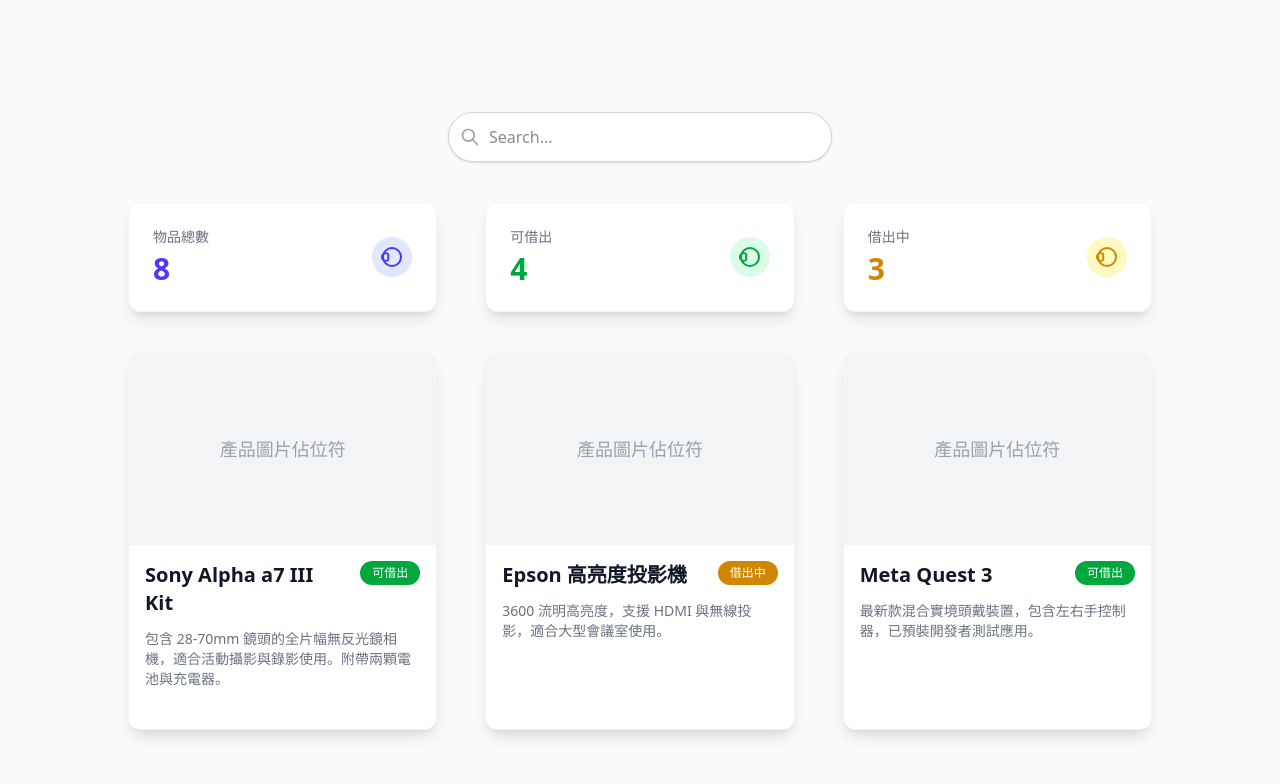
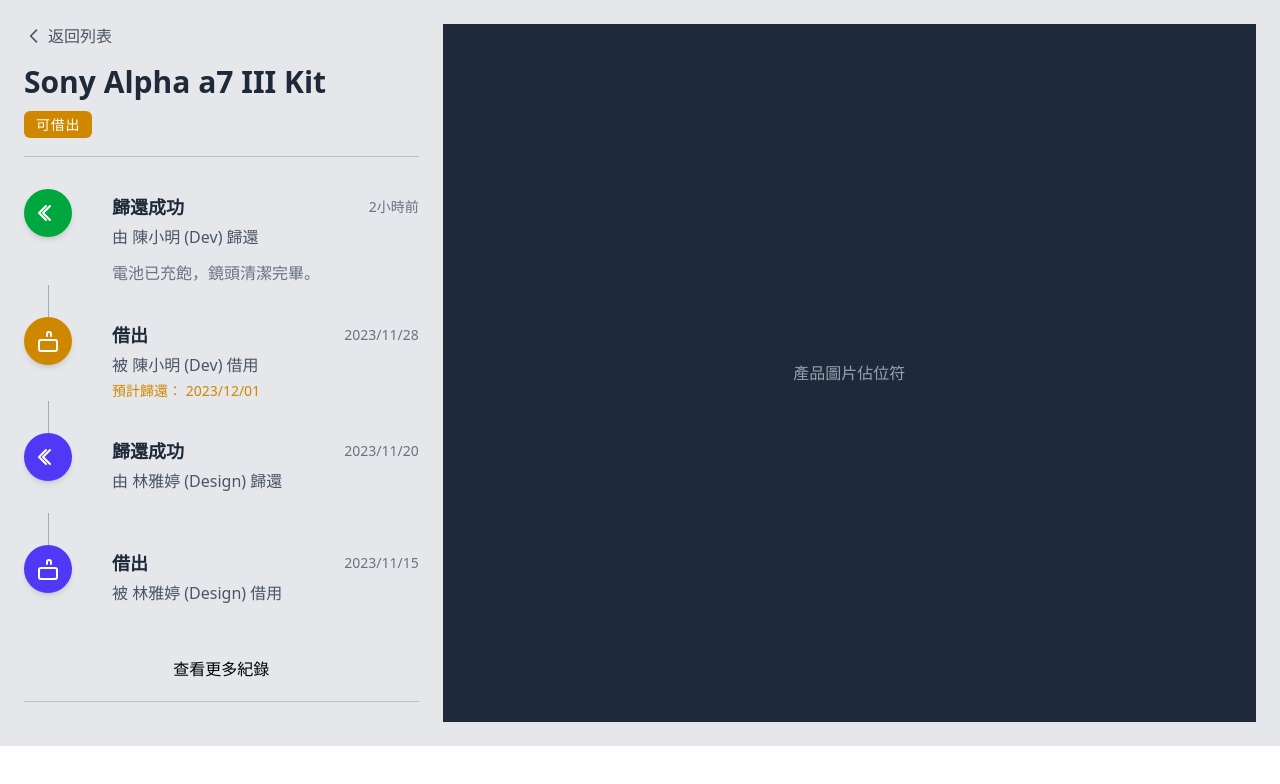
Before and after one commit to onon1101/lending-system, a Svelte app in the folder lending-frontend/: page / in a window 1280 px wide. Shown: the top 784 px of the page. Built offline with nearby package versions, Linux system fonts and the light colour scheme.

Commit message:
strugling in itemdetailpage

```diff
--- a/lending-frontend/src/App.svelte
+++ b/lending-frontend/src/App.svelte
@@ -1,4 +1,14 @@
 <script>
-  import ItemList from './pages/ItemPage.svelte'
-  </script>
-  <ItemList />
+  import ItemList from "./pages/ItemPage.svelte";
+  import ItemDetailPage from "./pages/ItemDetailPage.svelte";
+  const product = {
+    id: "CAM-001",
+    name: "Sony Alpha a7 III Kit",
+    status: "可借出",
+    description:
+      "包含 28-70mm 鏡頭的全片幅無反光鏡相機，適合活動攝影與錄影使用。附帶兩顆電池與充電器。",
+  };
+</script>
+
+<!-- <ItemList /> -->
+<ItemDetailPage productData={product} />
--- /dev/null
+++ b/lending-frontend/src/pages/ItemDetailPage.svelte
@@ -0,0 +1,172 @@
+<script>
+  // 假設從 API 或 Store 載入了單個產品的數據
+  export let productData = {
+    name: "Sony Alpha a7 III Kit",
+    id: "CAM-001",
+    status: "AVAILABLE",
+    // 模擬最近的借還紀錄數據，包含圖示所需的顏色和註記
+  };
+
+  const history = [
+    {
+      type: "歸還成功",
+      user: "陳小明 (Dev)",
+      date: "2小時前",
+      icon: "bg-green-600",
+      note: "電池已充飽，鏡頭清潔完畢。",
+      action: "歸還",
+    },
+    {
+      type: "借出",
+      user: "陳小明 (Dev)",
+      date: "2023/11/28",
+      icon: "bg-yellow-600",
+      expectedReturn: "2023/12/01",
+      action: "借用",
+    },
+    {
+      type: "歸還成功",
+      user: "林雅婷 (Design)",
+      date: "2023/11/20",
+      icon: "bg-indigo-600",
+      action: "歸還",
+    },
+    {
+      type: "借出",
+      user: "林雅婷 (Design)",
+      date: "2023/11/15",
+      icon: "bg-indigo-600",
+      action: "借用",
+    },
+  ];
+  // 狀態顏色動態計算
+  $: statusColor =
+    productData.status === "AVAILABLE" ? "bg-green-600" : "bg-yellow-600";
+
+  /**
+   * @param {string} action
+   * @returns {string} Tailwind Icon Class (SVG Placeholder)
+   */
+  function getIcon(action) {
+    // 使用 Tailwind 顏色和簡單的 SVG 佔位符模擬圖示
+    if (action === "借用") {
+      // 購物袋圖示 (Bag)
+      return `<svg class="w-6 h-6 text-white" fill="none" stroke="currentColor" viewBox="0 0 24 24" xmlns="http://www.w3.org/2000/svg"><path stroke-linecap="round" stroke-linejoin="round" stroke-width="2" d="M19 11H5a2 2 0 00-2 2v7a2 2 0 002 2h14a2 2 0 002-2v-7a2 2 0 00-2-2z"></path><path stroke-linecap="round" stroke-linejoin="round" stroke-width="2" d="M11 7V5a2 2 0 012-2h0a2 2 0 012 2v2"></path></svg>`;
+    } else if (action === "歸還") {
+      // 返回箭頭圖示 (Back/Check)
+      return `<svg class="w-6 h-6 text-white" fill="none" stroke="currentColor" viewBox="0 0 24 24" xmlns="http://www.w3.org/2000/svg"><path stroke-linecap="round" stroke-linejoin="round" stroke-width="2" d="M10 19l-7-7 7-7m4 14l-7-7 7-7"></path></svg>`;
+    }
+    return "";
+  }
+</script>
+
+<div class="grid grid-cols-3 gap-6 bg-gray-200 px-6 py-6">
+  <!-- Letf Section -->
+  <section class="col-span-1">
+    <!-- Back Button -->
+    <a
+      href="/"
+      class="text-gray-600 hover:text-blue-600 flex items-center mb-4 text-base font-medium transition duration-150"
+    >
+      <svg
+        class="w-5 h-5 mr-1"
+        fill="none"
+        stroke="currentColor"
+        viewBox="0 0 24 24"
+        xmlns="http://www.w3.org/2000/svg"
+        ><path
+          stroke-linecap="round"
+          stroke-linejoin="round"
+          stroke-width="2"
+          d="M15 19l-7-7 7-7"
+        ></path></svg
+      >
+      返回列表
+    </a>
+
+    <!-- Title -->
+    <h1 class="text-3xl font-bold text-gray-800 mb-3">{productData.name}</h1>
+
+    <!-- Status -->
+    <span
+      class="bg-green-600/20 text-white text-sm rounded-md px-3 py-1 uppercase tracking-wider {statusColor}"
+      >{productData.status}</span
+    >
+
+    <!-- slash -->
+    <div class="h-px w-full bg-gray-800/20 mt-5 mb-5"></div>
+
+    <!-- history -->
+    <div class="mt-8">
+      <div class="space-y-8 relative pl-6">
+        <!-- <div class="w-0.5 bg-gray-200 top-0 bottom-0 left-6 relative"></div> -->
+        {#each history as record, i}
+          <div class="relative min-h-20">
+            <!-- left icon  -->
+
+            <!-- {#if i !== 0}
+                <div
+                  class="absolute bottom-full -translate-x-1/2 w-px h-10 bg-gray-600/40"
+                ></div>
+              {/if} -->
+
+            <!-- icon 完整置中 -->
+            <div
+              class="absolute -translate-x-1/2 top-0 w-12 h-12 rounded-full
+                {record.icon} flex items-center justify-center z-10 shadow-md"
+            >
+              {@html getIcon(record.action)}
+            </div>
+
+            <!-- {#if i !== history.length - 1}
+                <div
+                  class="absolute top-full -translate-x-1/2 w-px h-24 bg-gray-600/40"
+                ></div>
+              {/if} -->
+
+            <div class="ml-16 pt-1">
+              <h3 class="text-gray-800 flex items-center justify-between mb-1">
+                <span class="text-lg font-bold">{record.type}</span>
+                <span class="text-sm font-medium text-gray-500"
+                  >{record.date}</span
+                >
+              </h3>
+              <p class="text-base text-gray-600">
+                {record.type === "借出" ? "被" : "由"}
+                {record.user}
+                {record.action}
+              </p>
+              {#if record.note}
+                <div class="mt-3 text-gray-500">
+                  {record.note}
+                </div>
+              {/if}
+              {#if record.expectedReturn}
+                <p class="text-sm text-yellow-600 mt-1 font-medium">
+                  預計歸還： {record.expectedReturn}
+                </p>
+              {/if}
+            </div>
+            {#if i !== history.length - 1}
+              <div class="absolute top-full w-px h-16 bg-gray-600/40"></div>
+            {/if}
+          </div>
+        {/each}
+      </div>
+      <div class="flex justify-center mt-8">
+        <button
+          class="text-shadow-gray-600 text-base font-medium hover:text-shadow-gray-800"
+          >查看更多紀錄
+        </button>
+      </div>
+    </div>
+
+    <!-- slash -->
+    <div class="h-px w-full bg-gray-800/20 mt-5 mb-5"></div>
+  </section>
+
+  <!-- Right Section -->
+  <div class="col-span-2 bg-gray-800 flex items-center justify-center">
+    <span class="text-gray-400">產品圖片佔位符</span>
+  </div>
+</div>
--- a/lending-frontend/src/pages/ItemPage.svelte
+++ b/lending-frontend/src/pages/ItemPage.svelte
@@ -46,11 +46,11 @@
 <div class="bg-gray-50 min-h-screen p-6 md:px-32 md:py-28">
   <div class="mx-auto max-w-6xl">
     <div class="flex justify-center mb-10">
-      <SearchBar
+      <!-- <SearchBar
         customClass="max-w-sm w-full"
         bind:value={currentSearchTerm}
         on:search={handleSearchEvent}
-      />
+      /> -->
     </div>
 
     <div class="grid gird-cols-1 sm:grid-cols-2 lg:grid-cols-3 gap-12">
@@ -74,10 +74,12 @@
       />
     </div>
 
-    <div class="bg-gray-50 min-h-screen shadow-gray-200">
-      <div class="max-w-6xl mx-auto">
+    <div class="mb-10"></div>
+
+    <div class="bg-gray-100 min-h-screen shadow-gray-200 rounded-xl shadow-lg">
+      <div class="max-w-5xl mx-auto">
         <div
-          class="grid gird-cols-1 sm:grid-cols-2 lg:grid-cols-3 gap-12 mb-10"
+          class="grid gird-cols-1 sm:grid-cols-2 lg:grid-cols-3 gap-8 mb-10"
         ></div>
 
         <div class="grid grid-cols-1 md:grid-cols-2 lg:grid-cols-3 gap-12">
```
